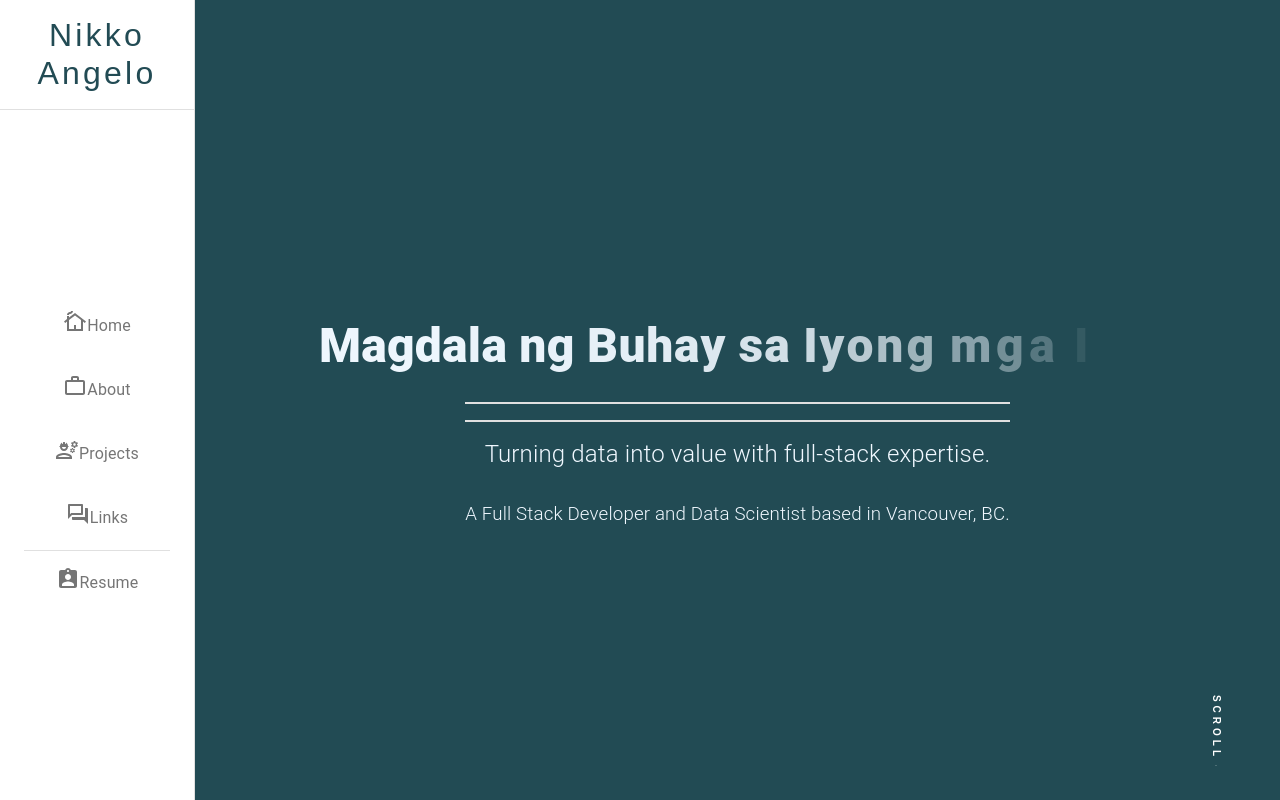
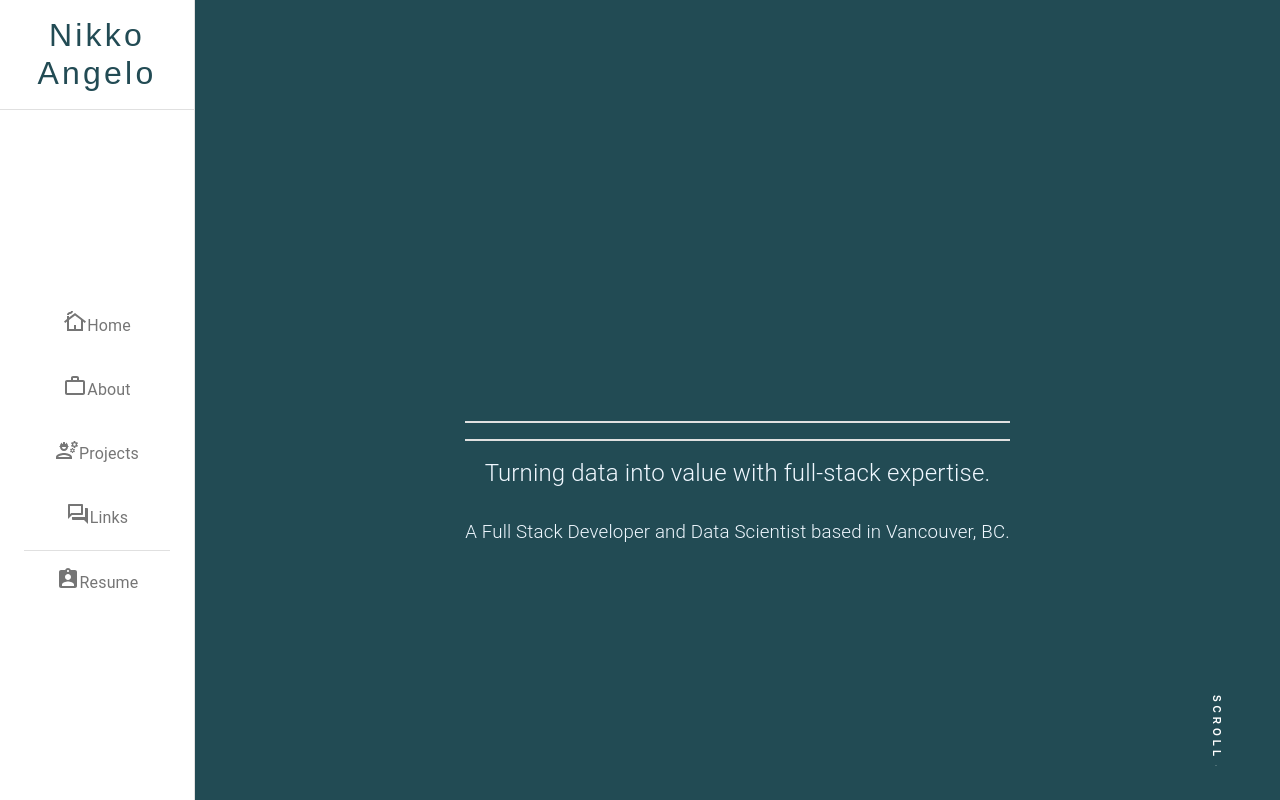
Before and after one commit to nkoda/nkoda.github.io, a React (Create React App) app: page / in a window 1280 px wide. Shown: the top 800 px of the page. Built offline with nearby package versions, Linux system fonts and the light colour scheme; the HTML template or start-up script is replaced by a standard one.

Commit message:
fix text issue on landing page

```diff
--- a/src/App.js
+++ b/src/App.js
@@ -130,6 +130,7 @@ const container = window !== undefined ? () => window().document.body : undefine
           <Grid item xs={12}>
             <div ref={resumeRef}>
               <ResumeSection/>
+
             </div>
           </Grid>
           <Grid item xs={12}>
--- a/src/components/main-sections/contact.main-section.jsx
+++ b/src/components/main-sections/contact.main-section.jsx
@@ -1,15 +1,11 @@
 import React, { useState, useEffect } from "react";
 import MainSection from "./main-sections.component";
-import Divider from '@mui/material/Divider';
 import LinkedInIcon from '@mui/icons-material/LinkedIn';
 import GitHubIcon from '@mui/icons-material/GitHub';
 import EmailIcon from '@mui/icons-material/Email';
-import IconButton from '@mui/material/IconButton';
 import Card from '@mui/material/Card';
 import CardActionArea from '@mui/material/CardActionArea';
 import CardContent from '@mui/material/CardContent';
-import CardMedia from '@mui/material/CardMedia';
-import Button from '@mui/material/Button';
 import Typography from '@mui/material/Typography';
 import Grid from '@mui/material/Grid';
 import Link from '@mui/material/Link';
--- a/src/components/main-sections/css/main-section.css
+++ b/src/components/main-sections/css/main-section.css
@@ -1,9 +1,8 @@
 
 .ml12 {
     position: relative;
-    font-weight: 900;
-    font-size: 3em;
-    /* white-space: nowrap; */
+    font-weight: 700;
+    font-size: 4em;
   }
 
   .ml12 .text-wrapper {
--- a/src/components/main-sections/home.main-section.jsx
+++ b/src/components/main-sections/home.main-section.jsx
@@ -14,70 +14,68 @@ import './css/main-section.css';
 
 const HomeSection = () => {
     const welcomeMessages = [
-        "Bringing Your Ideas to Life", // English
-        "Donner vie à vos idées", // French
-        "Bringing Your Ideas to Life", // English
-        "将你的想法变成现实", // Mandarin
-        "Magdala ng Buhay sa Iyong mga Ideya", // Tagalog
-        "Bringing Your Ideas to Life", // English
-        "あなたのアイデアを実現する", // Japanese
-        "Donner vie à vos idées", // French
-        "将你的想法变成现实", // Mandarin
-        "Magdala ng Buhay sa Iyong mga Ideya", // Tagalog
-        "Bringing Your Ideas to Life", // English
-        "Donner vie à vos idées", // French
-        "将你的想法变成现实", // Mandarin
-        "Magdala ng Buhay sa Iyong mga Ideya", // Tagalog
-        "Bringing Your Ideas to Life", // English
-        "あなたのアイデアを実現する", // Japanese
-        "将你的想法变成现实", // Mandarin
-        "Magdala ng Buhay sa Iyong mga Ideya", // Tagalog
-        "Donner vie à vos idées", // French
-        "Bringing Your Ideas to Life", // English
-        "将你的想法变成现实", // Mandarin
-        "Magdala ng Buhay sa Iyong mga Ideya", // Tagalog
-        "あなたのアイデアを実現する", // Japanese
-        "Donner vie à vos idées", // French
-        "Bringing Your Ideas to Life", // English
-        "将你的想法变成现实", // Mandarin
-        "Magdala ng Buhay sa Iyong mga Ideya", // Tagalog
-        "あなたのアイデアを実現する" // Japanese
+        "Transformez vos idées en logiciel.", // French
+        "Crafting your ideas into software.", // English
+        "Transformez vos idées en logiciel.", // French
+        "Crafting your ideas into software.", // English
+        "将 您 的 想 法 制 作 成 软 件。", // Mandarin
+        "Transformez vos idées en logiciel.", // French
+        "Crafting your ideas into software.", // English
+        "あなた の アイデア を ソフトウェア に 作り上げる。", // Japanese
+        "Gawing software ng iyong ideya.", //Tagalog
+        "将 您 的 想 法 制 作 成 软 件。", // Mandarin
+        "Crafting your ideas into software.", // English
+        "あなた の アイデア を ソフトウェア に 作り上げる。", // Japanese
+        "Transformez vos idées en logiciel.", // French
+        "Crafting your ideas into software.", // English
       ];
 
 
     const [greeting, setGreeting] = useState(welcomeMessages[0]);
+    const [index, setIndex] = useState(0)
 
-      function randomIntFromInterval(min, max) { // min and max included
-        return Math.floor(Math.random() * (max - min + 1) + min)
+      function incrementMessage() { // min and max included
+        if (index === welcomeMessages.length) {
+            setIndex(0);
+
+        } else {
+            setIndex(index + 1);
+        }
       }
 
     useEffect(() => {
         // This animation was borrowed from https://tobiasahlin.com/moving-letters/#12
         var textWrapper = document.querySelector('.ml12');
-        textWrapper.innerHTML = textWrapper.textContent.replace(/\S/g, "<span class='letter'>$&</span>");
+        textWrapper.innerHTML = textWrapper.textContent.split(/\s/)
+        .map((word) => {
+          return `<span class='word'>${word
+            .split(' ')
+            .map((letter) => `<span class='letter'>${letter}</span>`)
+            .join('')}</span>`;
+        })
+        .join(' ');
 
         anime.timeline({loop: true})
         .add({
-            targets: '.ml12 .letter',
+            targets: '.ml12 .word .letter',
             translateX: [40,0],
             translateZ: 0,
             opacity: [0,1],
-            easing: "easeOutExpo",
-            duration: 1000,
+            easing: "easeInOutElastic(1, .6)",
+            duration: 3000,
             delay: (el, i) => 500 + 30 * i
         }).add({
-            targets: '.ml12 .letter',
+            targets: '.ml12 .word .letter',
             translateX: [0,-30],
             opacity: [1,0],
-            easing: "easeInExpo",
-            duration: 1000,
+            easing: "easeInOutElastic(1, .6)",
+            duration: 2000,
             delay: (el, i) => 100 + 30 * i,
         }).add({
             loopComplete: () => {
-                const num = randomIntFromInterval(0, welcomeMessages.length-1);
-                setGreeting(welcomeMessages[num])
-            },
-            delay: (el, i) => 100 + 30 * i,
+                incrementMessage();
+                setGreeting(welcomeMessages[index])
+            }
         });
     }, [greeting, welcomeMessages]);
 
--- a/src/components/main-sections/projects.main-section.jsx
+++ b/src/components/main-sections/projects.main-section.jsx
@@ -13,7 +13,6 @@ import img_twitterReporterApi from '../../assets/twitter_reporter_api.png';
 import img_atlas from '../../assets/atlas.png';
 
 import './css/projects-section.css'
-import { Divider } from "@mui/material";
 
 
 const ProjectsSection = () => {
```
